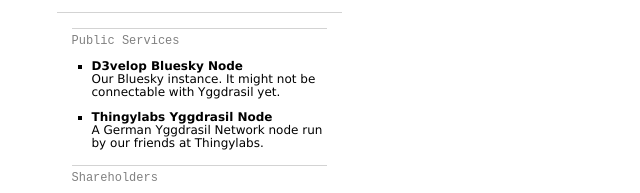
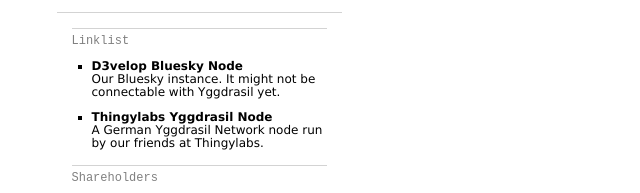
Before and after one commit to thingylabs/d3v.ltd, a plain HTML site: page index.html in a window 1280 px wide. Shown: the part 463-656 px from the top of the page, 441-1081 px from the left. Drawn offline with Linux system fonts and the light colour scheme.

Commit message:
Update index.html

```diff
--- a/index.html
+++ b/index.html
@@ -394,7 +394,7 @@
     <hr style="margin: 0 -15px;">
     <hr style="margin-bottom:5px;">
 
-    <code style="color: grey;">Public Services</code>
+    <code style="color: grey;">Linklist</code>
     <ul>
         <li><a href="https://d3v.ltd/xrpc/_health" target="_blank">D3velop Bluesky Node</a><br>
             <a href="https://d3v.ltd/xrpc/_health" target="_blank" class="no-hover">
```
